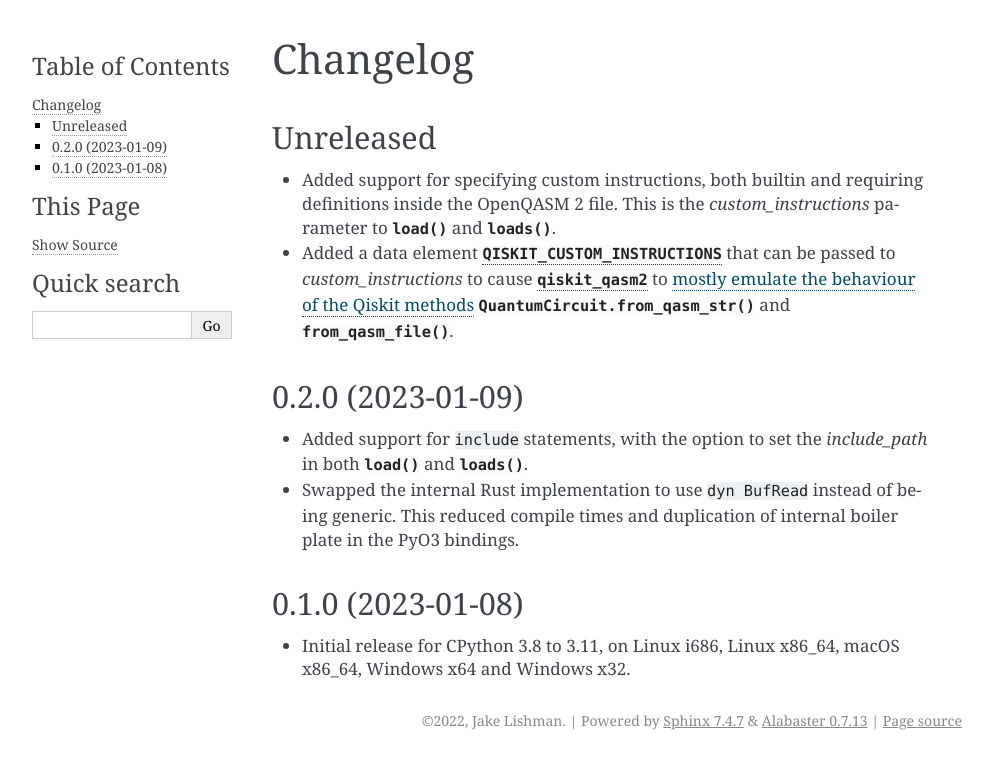
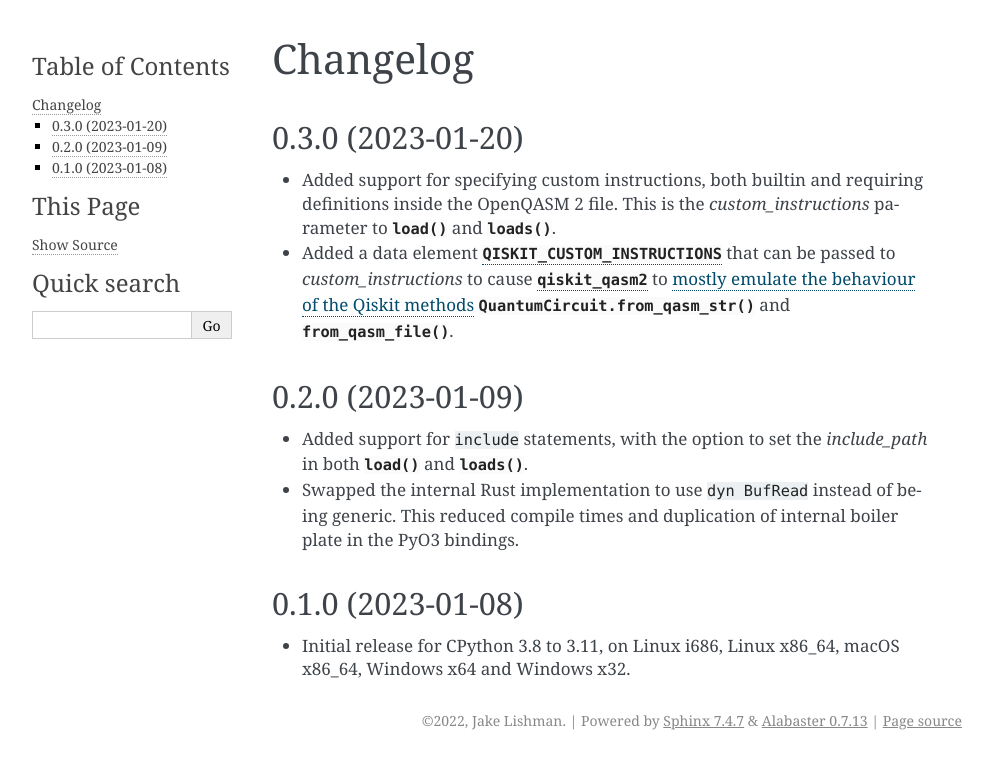
Before and after one commit to jakelishman/qiskit-qasm2, a Sphinx documentation site: the page built from docs/changelog.rst, in a window 1280 px wide. Shown: the top 769 px of the page, without its empty margins (148-1141 px from the left). Built offline with Sphinx 7.4.7, drawn with Linux system fonts in a browser that asks for light colours; the version number is read from the project's files by our own code.

Commit message:
Bump version numbers for 0.3.0

```diff
--- a/Cargo.toml
+++ b/Cargo.toml
@@ -1,6 +1,6 @@
 [package]
 name = "qiskit-qasm2"
-version = "0.2.0"
+version = "0.3.0"
 edition = "2021"
 
 [lib]
--- a/docs/changelog.rst
+++ b/docs/changelog.rst
@@ -2,8 +2,8 @@
 Changelog
 =========
 
-Unreleased
-==========
+0.3.0 (2023-01-20)
+==================
 
 * Added support for specifying custom instructions, both builtin and requiring definitions
   inside the OpenQASM 2 file.  This is the `custom_instructions` parameter to :func:`.load`
```
Also changed, not shown: 2 other files.
